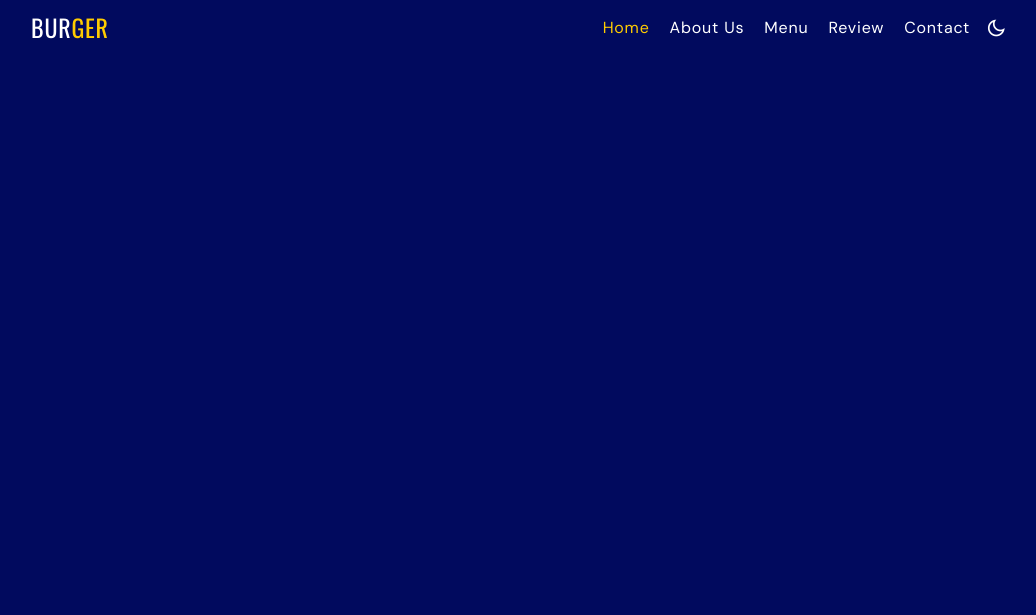
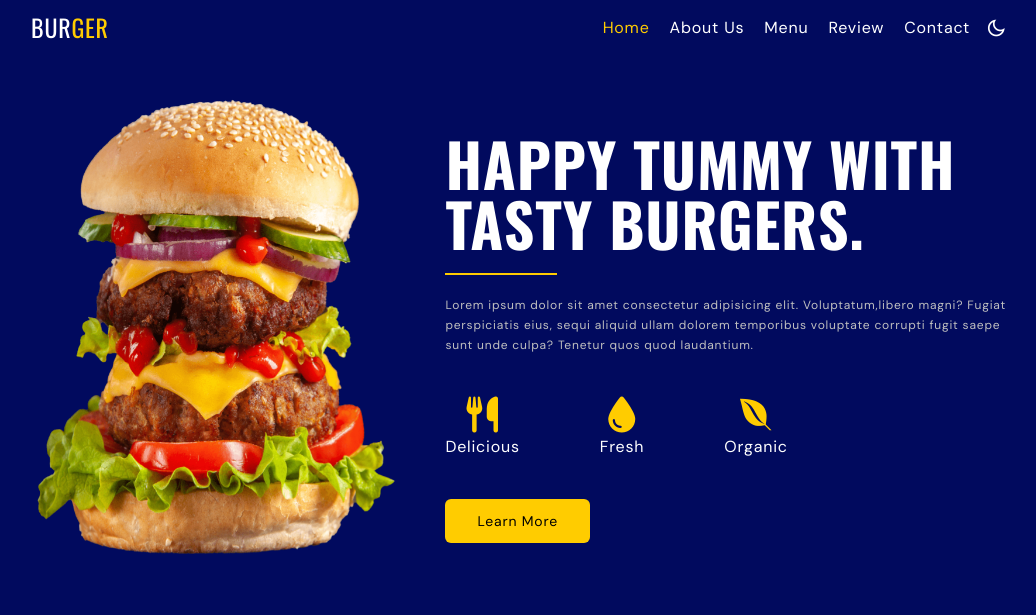
Before and after one commit to Dmitriifd/tailwind-burger-site, a website: page src/index.html in a window 1280 px wide. Shown: the whole page, without its empty margins (121-1157 px from the left). Drawn offline with nearby package versions, Linux system fonts and the light colour scheme.

Commit message:
hero section

```diff
--- a/src/index.html
+++ b/src/index.html
@@ -78,9 +78,41 @@
     </header>
 
     <main>
+    <!-- Home -->
+       <section id="home">
+        <div class="container flex flex-col items-center gap-10 md:flex-row">
+          <div class="mx-auto md:basis-1/2 lg:basis-2/5 animate-movingY">
+            <img src="./img/home-image.png" alt="home image" class="home__image w-60 md:w-full">
+          </div>
 
-    <!-- Home -->
+          <div class="home__content text-center md:basis-1/2 md:text-start lg:basis-3/5">
+            <h1 class="home__title">HAPPY TUMMY WITH TASTY BURGERS.</h1>
+            <div class="separator mx-auto md:mx-0"></div>
+            <p class="paragraph">Lorem ipsum dolor sit amet consectetur adipisicing elit. Voluptatum,libero magni? Fugiat perspiciatis eius, sequi aliquid ullam dolorem temporibus voluptate corrupti fugit saepe sunt unde culpa? Tenetur quos quod laudantium.</p>
+            <div class="text-base flex items-center justify-center gap-4 py-10 md:justify-start md:gap-20">
+              <div class="text-center">
+                <i class="fa-solid fa-utensils text-secondaryColor text-4xl"></i>
+                <br />
+                Delicious
+              </div>
 
+              <div class="text-center">
+                <i class="fa-solid fa-droplet text-secondaryColor text-4xl"></i>
+                <br />
+                Fresh
+              </div>
+
+              <div class="text-center">
+                <i class="fa-brands fa-envira text-secondaryColor text-4xl"></i>
+                <br />
+                Organic
+              </div>
+            </div>
+
+            <a href="#" class="btn btn-primary">learn more</a>
+          </div>
+        </div>
+      </section>
     <!-- Category -->
 
     <!-- Promo -->
--- a/src/input.css
+++ b/src/input.css
@@ -17,3 +17,37 @@
     @apply pt-16 pb-4 md:pt-20;
   }
 }
+
+@layer components {
+  .btn {
+    @apply inline-block text-sm py-3 px-8 capitalize text-center cursor-pointer rounded-md ease-linear duration-200;
+  }
+
+  .btn-primary {
+    @apply text-blackColor bg-secondaryColor hover:opacity-75;
+  }
+}
+
+@layer utilities {
+  .home__title,
+  .card__title,
+  .section__title {
+    @apply text-4xl font-oswald font-bold uppercase lg:text-6xl;
+  }
+
+  .section__title {
+    @apply text-3xl;
+  }
+
+  .card__title {
+    @apply text-xl;
+  }
+
+  .separator {
+    @apply w-28 h-[2px] bg-secondaryColor my-5;
+  }
+
+  .paragraph {
+    @apply text-paragraphColor text-xs leading-5;
+  }
+}
--- a/tailwind.config.js
+++ b/tailwind.config.js
@@ -21,6 +21,14 @@ module.exports = {
         darkColor: '#000',
         darkColorLight: '#171717',
       },
+      keyframes: {
+        move: {
+          '50%': { transform: 'translateY(-1rem)' },
+        },
+      },
+      animation: {
+        movingY: 'move 2s ease-in-out infinite',
+      },
     },
     container: {
       center: true,
```
Also changed, not shown: dist/output.css.
